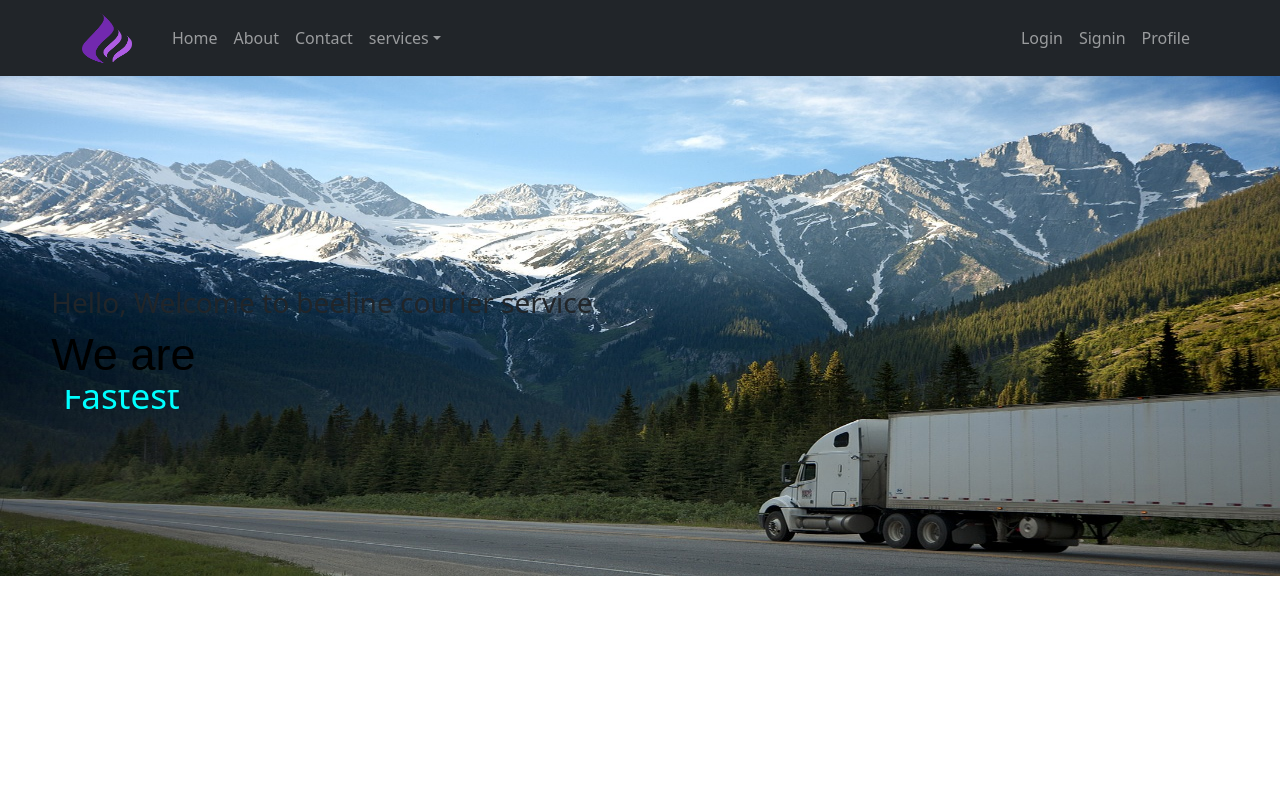
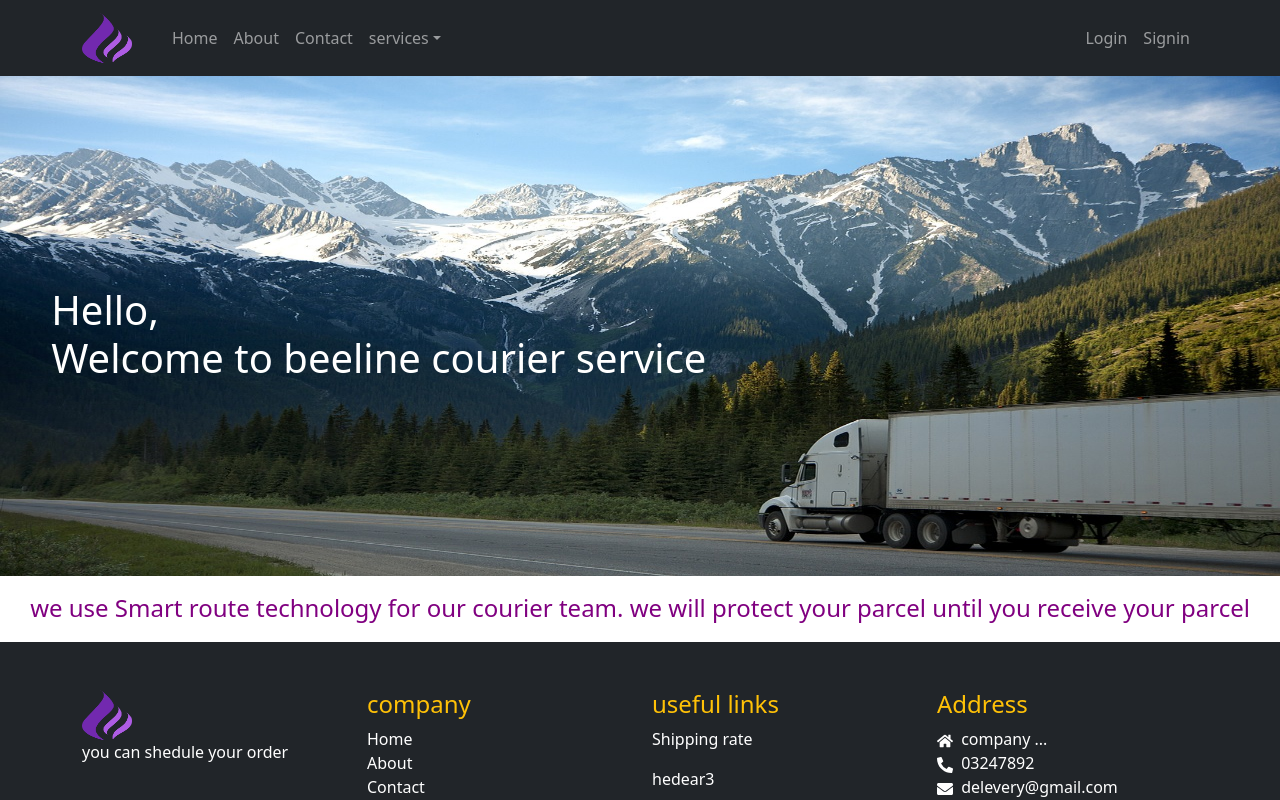
Before and after one commit to IreshaAnupama/frontcode, a React (Create React App) app: page /home in a window 1280 px wide. Shown: the top 800 px of the page. Built offline with nearby package versions, Linux system fonts and the light colour scheme.

Commit message:
Drivar profile page added Driver Shedule page added

```diff
--- a/src/components/DriverNavbar.jsx
+++ b/src/components/DriverNavbar.jsx
@@ -21,7 +21,7 @@ const DriverNavbar = () => {
           <Nav.Link href="#features"></Nav.Link>
           <Nav.Link href="/home">Home</Nav.Link>
           <Nav.Link href="/contact">Contact</Nav.Link>
-          <Nav.Link href="/orderofshedule">Shedule</Nav.Link>
+
           <NavDropdown title="services" id="collasible-nav-dropdown">
             <NavDropdown.Item href="/UserMap">Maplocation</NavDropdown.Item>
             <NavDropdown.Item href="/imageexample">
@@ -35,6 +35,7 @@ const DriverNavbar = () => {
           </NavDropdown>
         </Nav>
         <Nav>
+        <Nav.Link href="/orderofshedule">Shedule</Nav.Link>
           <Nav.Link href="/driverProfile">Profile</Nav.Link>
         </Nav>
       </Navbar.Collapse>
--- a/src/components/TopNav.jsx
+++ b/src/components/TopNav.jsx
@@ -42,7 +42,7 @@ import logo from '../img/logo.png';
             <Nav.Link href="/signing">
               Signin
             </Nav.Link>
-            <Nav.Link href="/driverProfile">Profile</Nav.Link>
+
           </Nav>
         </Navbar.Collapse>
       </Container>
--- a/src/driverPages/ListOfShedude.jsx
+++ b/src/driverPages/ListOfShedude.jsx
@@ -52,7 +52,7 @@ function ListOfShedule() {
       <Accordion.Item eventKey="1">
         <Accordion.Header>
              <Row>
-                <Col>No : 01</Col>
+                <Col>No : 02</Col>
                 <Col>Item no-ABR5423 </Col>
                 <Col>Tel:-0779990007</Col>
             </Row>
@@ -92,7 +92,7 @@ function ListOfShedule() {
       <Accordion.Item eventKey="2">
         <Accordion.Header>
              <Row>
-                <Col>No : 01</Col>
+                <Col>No : 03</Col>
                 <Col>Item no-ABR5423 </Col>
                 <Col>Tel:-0779990007</Col>
             </Row>
--- a/src/pages/Contact.jsx
+++ b/src/pages/Contact.jsx
@@ -1,7 +1,7 @@
 import React from 'react'
 import './Pages.css';
 
-import { ToastContainer, toast } from "react-toastify";
+import { ToastContainer } from "react-toastify";
 import "react-toastify/dist/ReactToastify.css";
 import TopNav from '../components/TopNav';
 import Footer from '../components/Footer';
@@ -135,8 +135,8 @@ const Contact = () => {
                       </div>
                       <div className="text pl-3">
                         <p>
-                          <span>Website:</span>
-                          <a href="#">yoursite.com</a>
+                          <span>Facebook :</span>
+                          <a href="facebook.com">site.facebook</a>
                         </p>
                       </div>
                     </div>
--- a/src/pages/Home.jsx
+++ b/src/pages/Home.jsx
@@ -23,38 +23,31 @@ const Home = () => {
 
 
 
-
+            <div>
 
              <Fragment>
               <section className='home'>
 
                 <div className="text">
-                     <h3>Hello, Welcome to beeline courier service</h3>
-                      <div className="wrapper">
-                        <div className="fixed-text"><h2>We are </h2></div>
-                        <div className="moving-text">
-                            <li><h2>Fastest</h2><h2>Fastest</h2></li>
+                     <h1>Hello,<br></br> Welcome to beeline courier service</h1>
+
+                      </div>
 
 
-                        </div>
-
-                      </div>
-                      <p>
+              </section>
+             </Fragment>
+             </div>
+             <div className='marginfix' style={{color:"purple"}}>
+                      <p >
                        we use Smart route technology for our courier team.
-                        we will protect your parcel until you receive
+                        we will protect your parcel until you receive your parcel
                       </p>
                     </div>
 
-              </section>
-             </Fragment>
-
-             <div bac>
-
-             </div>
 
 
 
-      <div><Footer></Footer></div></>
+      <div className='marginfix2'><Footer className="fixed-bottom"></Footer></div></>
   )
 
 }
--- a/src/pages/Login.jsx
+++ b/src/pages/Login.jsx
@@ -16,11 +16,12 @@ const login = () => {
         <h2 className='mb-3'>Login Here</h2>
 
         <Form>
+
     <Form.Group className="mb-3" controlId="formBasicEmail">
-      <Form.Label>Email address</Form.Label>
-      <Form.Control type="email" placeholder="Enter email" />
+      <Form.Label>Phone Number</Form.Label>
+      <Form.Control type="text" placeholder="Enter phone number" />
       <Form.Text className="text-muted">
-        We'll never share your email with anyone else.
+
       </Form.Text>
     </Form.Group>
 
--- a/src/pages/Pages.css
+++ b/src/pages/Pages.css
@@ -23,8 +23,8 @@
     margin-top: -450px;
   }
   .marginfix{
-    margin-top: 270px;
-
+    margin-top: 200px;
+    text-align: center;
     color: #311432;
 
     font-size: x-large;
@@ -32,17 +32,17 @@
 
   .text{
     width:92%
-
   }
 
   .text p{
-    font-size: 30px;
-    color: white;
-    font-size: x-large;
+
     font-family:"poppins",sans-serif;
   }
+  .text h1{
+    color: white;
+  }
 
-  .teht h3{
+  .text h3{
       color:black;
       font-family:"poppins",sans-serif;
 
--- a/src/pages/Signing.jsx
+++ b/src/pages/Signing.jsx
@@ -6,6 +6,7 @@ import Button from 'react-bootstrap/Button';
 import Form from 'react-bootstrap/Form';
 import InputGroup from 'react-bootstrap/InputGroup';
 import Nav from 'react-bootstrap/Nav';
+import { Link } from 'react-router-dom';
 
 const Signing = () => {
   return (
@@ -15,12 +16,17 @@ const Signing = () => {
         <h2 className='mb-3'>Sign in here </h2>
 
         <Form>
+        <Form.Group className="mb-3" controlId="formBasicEmail">
+      <Form.Label>Phone number</Form.Label>
+      <Form.Control type="text" placeholder="Enter your phone number" />
+      <Form.Text className="text-muted">
+        We'll never share your phone number with anyone else.
+      </Form.Text>
+    </Form.Group>
     <Form.Group className="mb-3" controlId="formBasicEmail">
       <Form.Label>Email address</Form.Label>
       <Form.Control type="email" placeholder="Enter email" />
-      <Form.Text className="text-muted">
-        We'll never share your email with anyone else.
-      </Form.Text>
+
     </Form.Group>
 
     <Form.Group className="mb-3" controlId="formBasicPassword">
@@ -41,9 +47,10 @@ const Signing = () => {
       Sign as User
     </Button>{'  '}
 
-    <Button variant="primary" type="submit">
+    <Link to={"/driverProfile"}><Button variant="primary" type="submit">
       Sign as Driver
-    </Button>
+    </Button></Link>
+
   </Form>
   </div>
 
```
